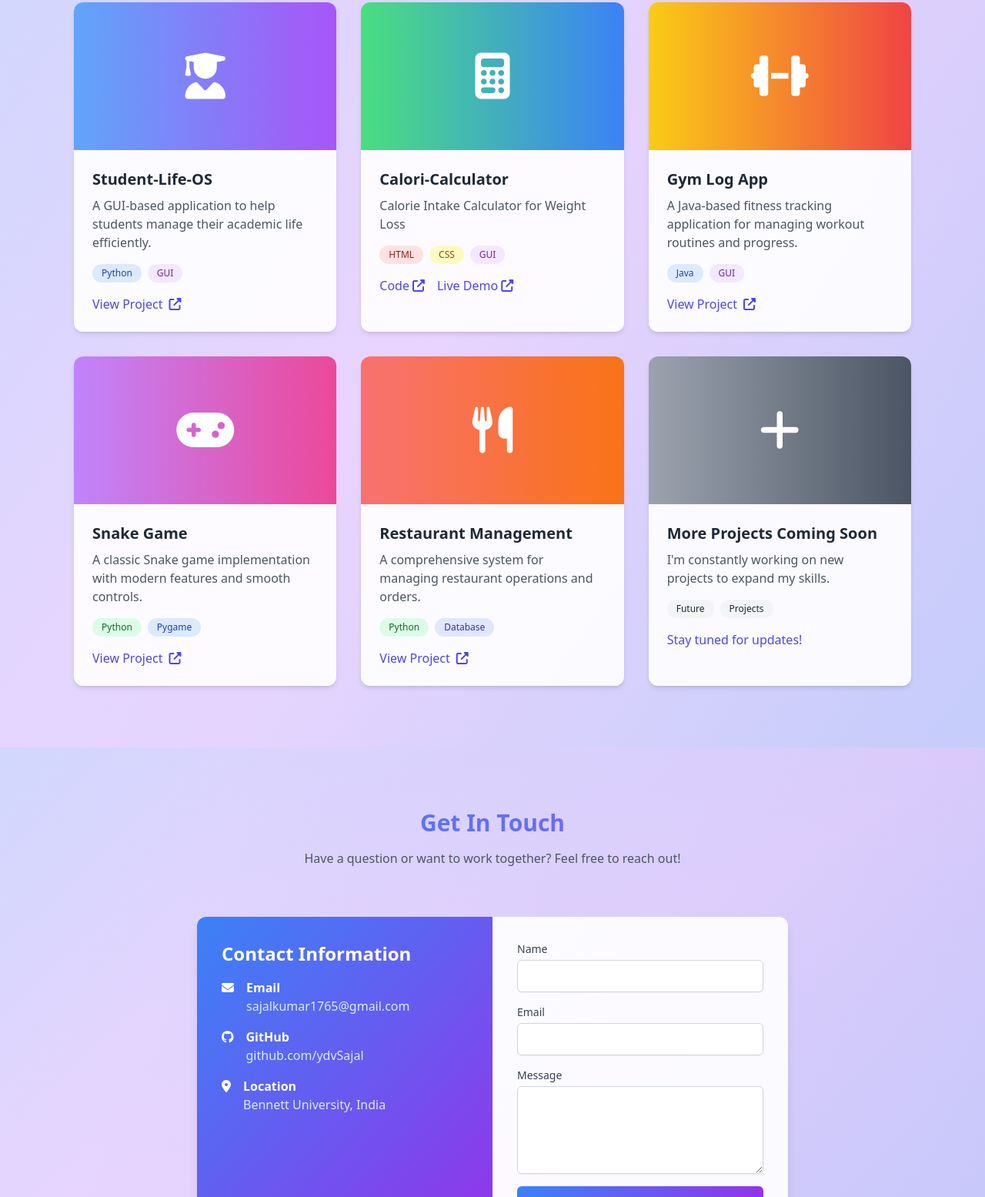
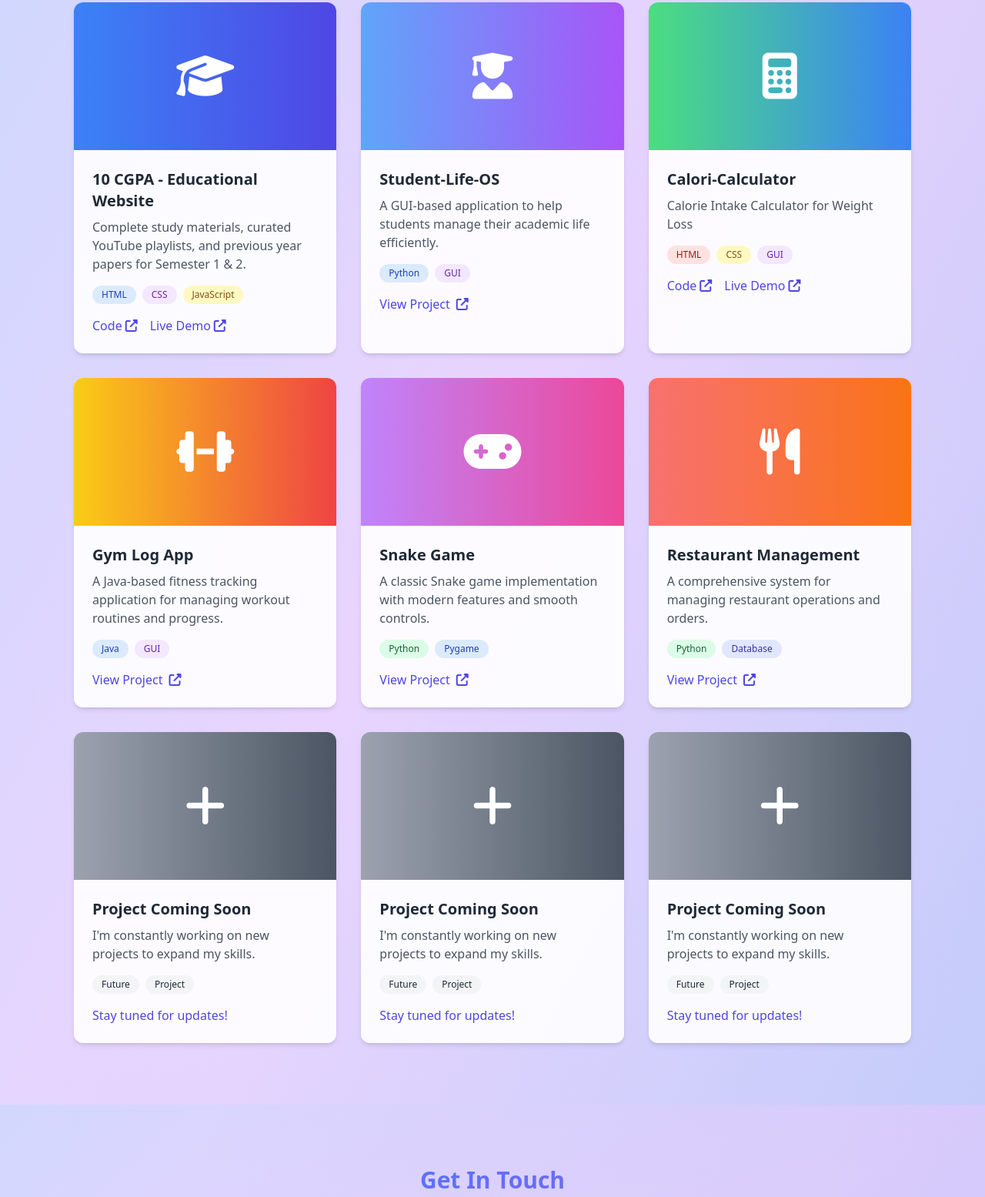
Before and after one commit to ydvSajal/S.P-NEW, a plain HTML site: page index.html in a window 1280 px wide. Shown: the part 1705-3260 px from the top of the page at 77% size. Drawn offline with nearby package versions, Linux system fonts and the light colour scheme.

Commit message:
Add three new blank project cards

```diff
--- a/index.html
+++ b/index.html
@@ -159,8 +159,32 @@
             </div>
 
             <div class="grid md:grid-cols-2 lg:grid-cols-3 gap-8">
-                <!-- Project 1 -->
+                <!-- Project: 10 CGPA Educational Website -->
                 <div class="bg-white/90 rounded-xl overflow-hidden shadow-md hover:shadow-lg transition card-hover fade-in">
+                    <div class="h-48 bg-gradient-to-r from-blue-500 to-indigo-600 flex items-center justify-center">
+                        <i class="fas fa-graduation-cap text-white text-6xl"></i>
+                    </div>
+                    <div class="p-6">
+                        <h3 class="text-xl font-bold mb-2">10 CGPA - Educational Website</h3>
+                        <p class="text-gray-600 mb-4">Complete study materials, curated YouTube playlists, and previous year papers for Semester 1 & 2.</p>
+                        <div class="flex flex-wrap gap-2 mb-4">
+                            <span class="bg-blue-100 text-blue-800 text-xs px-3 py-1 rounded-full">HTML</span>
+                            <span class="bg-purple-100 text-purple-800 text-xs px-3 py-1 rounded-full">CSS</span>
+                            <span class="bg-yellow-100 text-yellow-800 text-xs px-3 py-1 rounded-full">JavaScript</span>
+                        </div>
+                        <div class="flex space-x-4">
+                            <a href="https://github.com/ydvSajal/EDU_WEB" target="_blank" class="text-indigo-600 hover:text-indigo-800 font-medium inline-flex items-center">
+                                Code <i class="fas fa-external-link-alt ml-1"></i>
+                            </a>
+                            <a href="https://ydvsajal.github.io/EDU_WEB/" target="_blank" class="text-indigo-600 hover:text-indigo-800 font-medium inline-flex items-center">
+                                Live Demo <i class="fas fa-external-link-alt ml-1"></i>
+                            </a>
+                        </div>
+                    </div>
+                </div>
+
+                <!-- Project 1: Student-Life-OS -->
+                <div class="bg-white/90 rounded-xl overflow-hidden shadow-md hover:shadow-lg transition card-hover fade-in delay-1">
                     <div class="h-48 bg-gradient-to-r from-blue-400 to-purple-500 flex items-center justify-center">
                         <i class="fas fa-user-graduate text-white text-6xl"></i>
                     </div>
@@ -177,8 +201,8 @@
                     </div>
                 </div>
 
-                <!-- Project 2 -->
-                <div class="bg-white/90 rounded-xl overflow-hidden shadow-md hover:shadow-lg transition card-hover fade-in delay-1">
+                <!-- Project 2: Calori-Calculator -->
+                <div class="bg-white/90 rounded-xl overflow-hidden shadow-md hover:shadow-lg transition card-hover fade-in delay-2">
                     <div class="h-48 bg-gradient-to-r from-green-400 to-blue-500 flex items-center justify-center">
                         <i class="fas fa-calculator text-white text-6xl"></i>
                     </div>
@@ -201,8 +225,8 @@
                     </div>
                 </div>
 
-                <!-- Project 3 -->
-                <div class="bg-white/90 rounded-xl overflow-hidden shadow-md hover:shadow-lg transition card-hover fade-in delay-2">
+                <!-- Project 3: Gym Log App -->
+                <div class="bg-white/90 rounded-xl overflow-hidden shadow-md hover:shadow-lg transition card-hover fade-in">
                     <div class="h-48 bg-gradient-to-r from-yellow-400 to-red-500 flex items-center justify-center">
                         <i class="fas fa-dumbbell text-white text-6xl"></i>
                     </div>
@@ -219,8 +243,8 @@
                     </div>
                 </div>
 
-                <!-- Project 4 -->
-                <div class="bg-white/90 rounded-xl overflow-hidden shadow-md hover:shadow-lg transition card-hover fade-in">
+                <!-- Project 4: Snake Game -->
+                <div class="bg-white/90 rounded-xl overflow-hidden shadow-md hover:shadow-lg transition card-hover fade-in delay-1">
                     <div class="h-48 bg-gradient-to-r from-purple-400 to-pink-500 flex items-center justify-center">
                         <i class="fas fa-gamepad text-white text-6xl"></i>
                     </div>
@@ -237,8 +261,8 @@
                     </div>
                 </div>
 
-                <!-- Project 5 -->
-                <div class="bg-white/90 rounded-xl overflow-hidden shadow-md hover:shadow-lg transition card-hover fade-in delay-1">
+                <!-- Project 5: Restaurant Management -->
+                <div class="bg-white/90 rounded-xl overflow-hidden shadow-md hover:shadow-lg transition card-hover fade-in delay-2">
                     <div class="h-48 bg-gradient-to-r from-red-400 to-orange-500 flex items-center justify-center">
                         <i class="fas fa-utensils text-white text-6xl"></i>
                     </div>
@@ -255,21 +279,54 @@
                     </div>
                 </div>
 
-                <!-- More Projects Placeholder -->
+                <!-- Blank Project 1 -->
                 <div class="bg-white/90 rounded-xl overflow-hidden shadow-md hover:shadow-lg transition card-hover fade-in delay-2">
                     <div class="h-48 bg-gradient-to-r from-gray-400 to-gray-600 flex items-center justify-center">
                         <i class="fas fa-plus text-white text-6xl"></i>
                     </div>
                     <div class="p-6">
-                        <h3 class="text-xl font-bold mb-2">More Projects Coming Soon</h3>
+                        <h3 class="text-xl font-bold mb-2">Project Coming Soon</h3>
                         <p class="text-gray-600 mb-4">I'm constantly working on new projects to expand my skills.</p>
                         <div class="flex flex-wrap gap-2 mb-4">
                             <span class="bg-gray-100 text-gray-800 text-xs px-3 py-1 rounded-full">Future</span>
-                            <span class="bg-gray-100 text-gray-800 text-xs px-3 py-1 rounded-full">Projects</span>
+                            <span class="bg-gray-100 text-gray-800 text-xs px-3 py-1 rounded-full">Project</span>
                         </div>
                         <p class="text-indigo-600 font-medium">Stay tuned for updates!</p>
                     </div>
                 </div>
+
+                <!-- Blank Project 2 -->
+                <div class="bg-white/90 rounded-xl overflow-hidden shadow-md hover:shadow-lg transition card-hover fade-in delay-2">
+                    <div class="h-48 bg-gradient-to-r from-gray-400 to-gray-600 flex items-center justify-center">
+                        <i class="fas fa-plus text-white text-6xl"></i>
+                    </div>
+                    <div class="p-6">
+                        <h3 class="text-xl font-bold mb-2">Project Coming Soon</h3>
+                        <p class="text-gray-600 mb-4">I'm constantly working on new projects to expand my skills.</p>
+                        <div class="flex flex-wrap gap-2 mb-4">
+                            <span class="bg-gray-100 text-gray-800 text-xs px-3 py-1 rounded-full">Future</span>
+                            <span class="bg-gray-100 text-gray-800 text-xs px-3 py-1 rounded-full">Project</span>
+                        </div>
+                        <p class="text-indigo-600 font-medium">Stay tuned for updates!</p>
+                    </div>
+                </div>
+
+                <!-- Blank Project 3 -->
+                <div class="bg-white/90 rounded-xl overflow-hidden shadow-md hover:shadow-lg transition card-hover fade-in delay-2">
+                    <div class="h-48 bg-gradient-to-r from-gray-400 to-gray-600 flex items-center justify-center">
+                        <i class="fas fa-plus text-white text-6xl"></i>
+                    </div>
+                    <div class="p-6">
+                        <h3 class="text-xl font-bold mb-2">Project Coming Soon</h3>
+                        <p class="text-gray-600 mb-4">I'm constantly working on new projects to expand my skills.</p>
+                        <div class="flex flex-wrap gap-2 mb-4">
+                            <span class="bg-gray-100 text-gray-800 text-xs px-3 py-1 rounded-full">Future</span>
+                            <span class="bg-gray-100 text-gray-800 text-xs px-3 py-1 rounded-full">Project</span>
+                        </div>
+                        <p class="text-indigo-600 font-medium">Stay tuned for updates!</p>
+                    </div>
+                </div>
+
             </div>
         </div>
     </section>
```
Also changed, not shown: trash.html (added).
